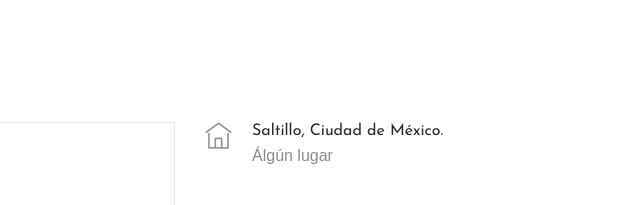
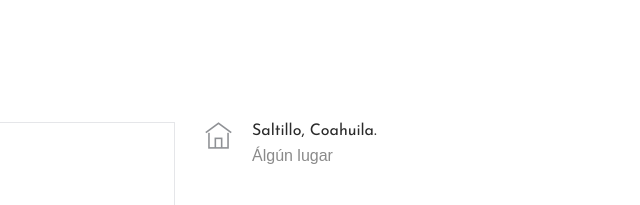
Before and after one commit to EnriqueSala/kikegh.github.io, a plain HTML site: page contact.html in a window 1280 px wide. Shown: the part 1112-1317 px from the top of the page, 640-1280 px from the left. Drawn offline with Linux system fonts and the light colour scheme; some packages are replaced by stand-ins of ours; files that its build step writes are made by us from their sources; a web font is replaced by a local one.

Commit message:
updated information

```diff
--- a/contact.html
+++ b/contact.html
@@ -164,7 +164,7 @@
           <div class="media contact-info">
             <span class="contact-info__icon"><i class="ti-home"></i></span>
             <div class="media-body">
-              <h3>Saltillo, Ciudad de México.</h3>
+              <h3>Saltillo, Coahuila.</h3>
               <p>Álgún lugar</p>
             </div>
           </div>
```
Also changed, not shown: track.html (+1 -2 lines).
